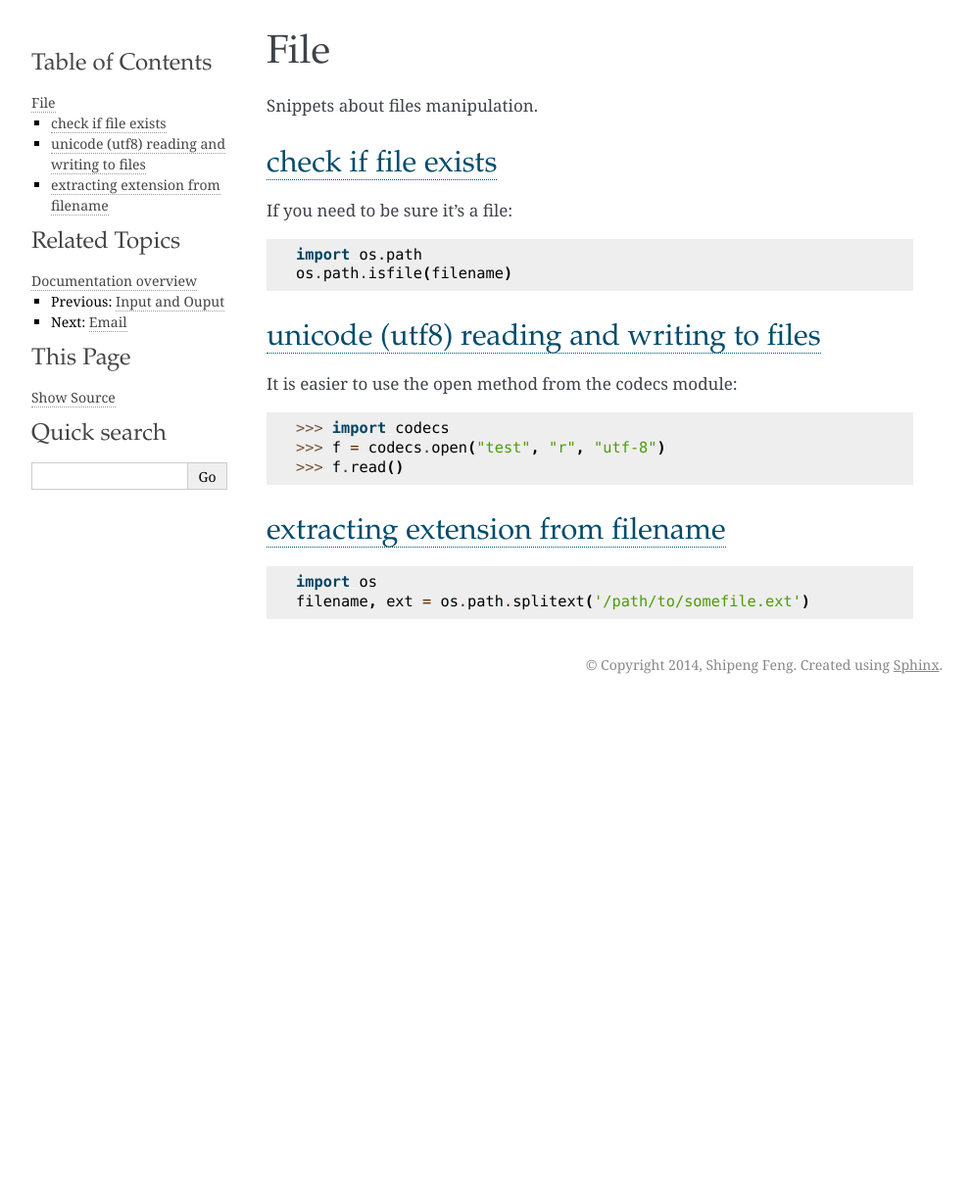
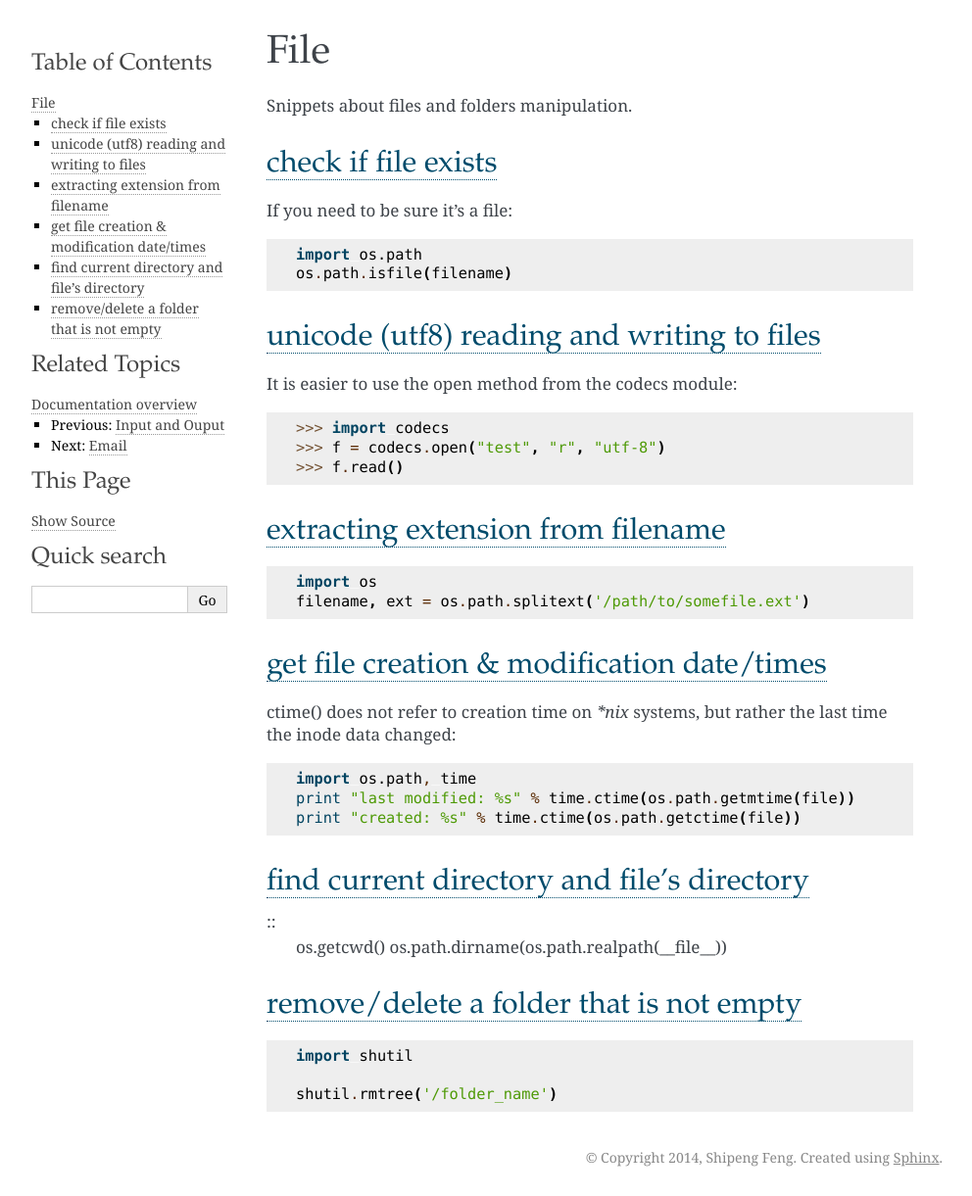
Before and after one commit to fengsp/python-snippets, a Sphinx documentation site: the page built from docs/file.rst, in a window 1280 px wide. Shown: the whole page at 98% size, without its empty margins (148-1140 px from the left). Built offline with Sphinx 7.4.7, drawn with Linux system fonts in a browser that asks for light colours; before the commit the page ends 900 px from its top, so only the background shows below that.

```diff
--- a/docs/file.rst
+++ b/docs/file.rst
@@ -1,7 +1,7 @@
 File
 ====
 
-Snippets about files manipulation.
+Snippets about files and folders manipulation.
 
 
 `check if file exists`_
@@ -32,6 +32,38 @@ It is easier to use the open method from the codecs module::
     filename, ext = os.path.splitext('/path/to/somefile.ext')
 
 
+`get file creation & modification date/times`_
+----------------------------------------------
+
+ctime() does not refer to creation time on `*nix` systems, but rather the last
+time the inode data changed::
+
+    import os.path, time
+    print "last modified: %s" % time.ctime(os.path.getmtime(file))
+    print "created: %s" % time.ctime(os.path.getctime(file))
+
+
+`find current directory and file's directory`_
+----------------------------------------------
+
+::
+    os.getcwd()
+    os.path.dirname(os.path.realpath(__file__))
+
+
+`remove/delete a folder that is not empty`_
+-------------------------------------------
+
+::
+
+    import shutil
+
+    shutil.rmtree('/folder_name')
+
+
 .. _check if file exists: http://stackoverflow.com/questions/82831/how-do-i-check-if-a-file-exists-using-python
 .. _unicode (utf8) reading and writing to files: http://stackoverflow.com/questions/491921/unicode-utf8-reading-and-writing-to-files-in-python
 .. _extracting extension from filename: http://stackoverflow.com/questions/541390/extracting-extension-from-filename-in-python
+.. _remove/delete a folder that is not empty: http://stackoverflow.com/questions/303200/how-do-i-remove-delete-a-folder-that-is-not-empty-with-python
+.. _get file creation & modification date/times: http://stackoverflow.com/questions/237079/how-to-get-file-creation-modification-date-times-in-python
+.. _find current directory and file's directory: http://stackoverflow.com/questions/5137497/find-current-directory-and-files-directory
--- a/docs/index.rst
+++ b/docs/index.rst
@@ -20,6 +20,7 @@ Overflow, others are written by me or taken from various web resources.
    method
    metaclass
    performance
+   module
    io
    file
    email
```
Also changed, not shown: docs/basic.rst (+29 -0 lines), docs/module.rst (added, +18 -0 lines).
